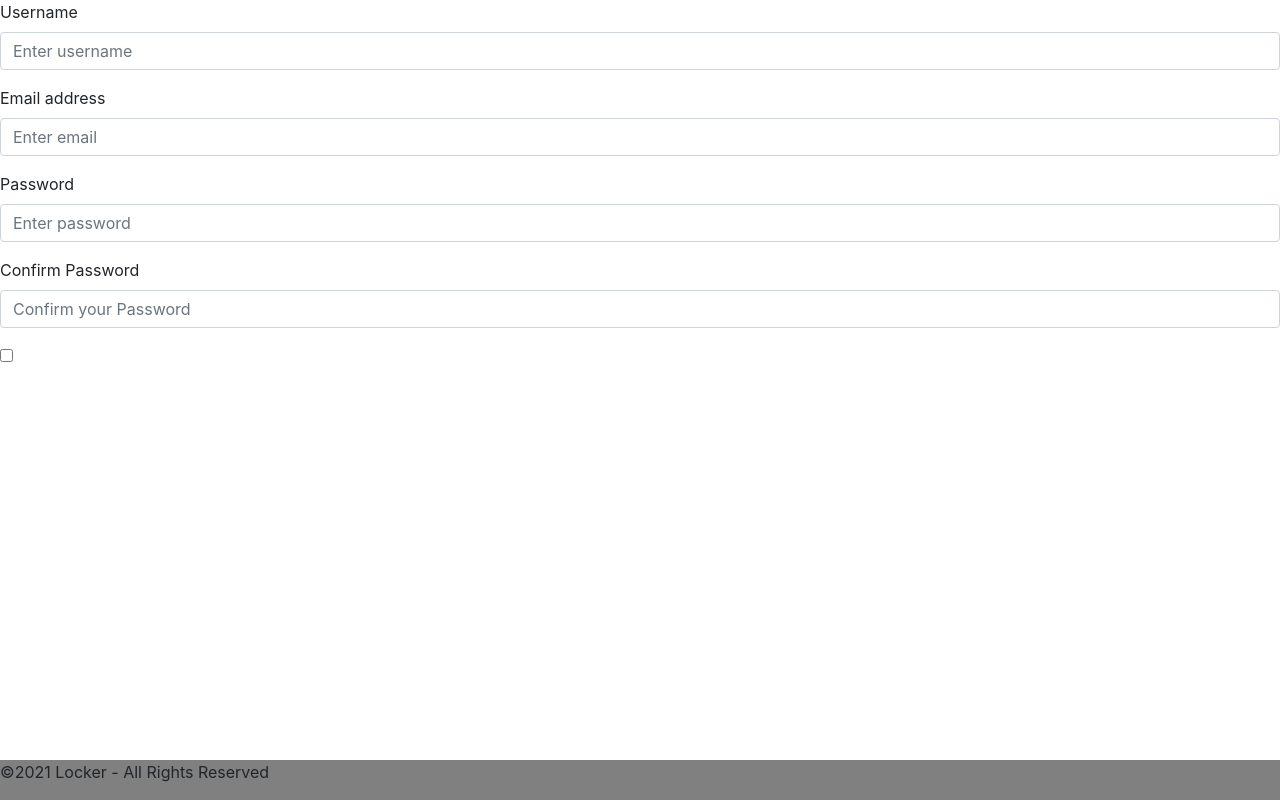
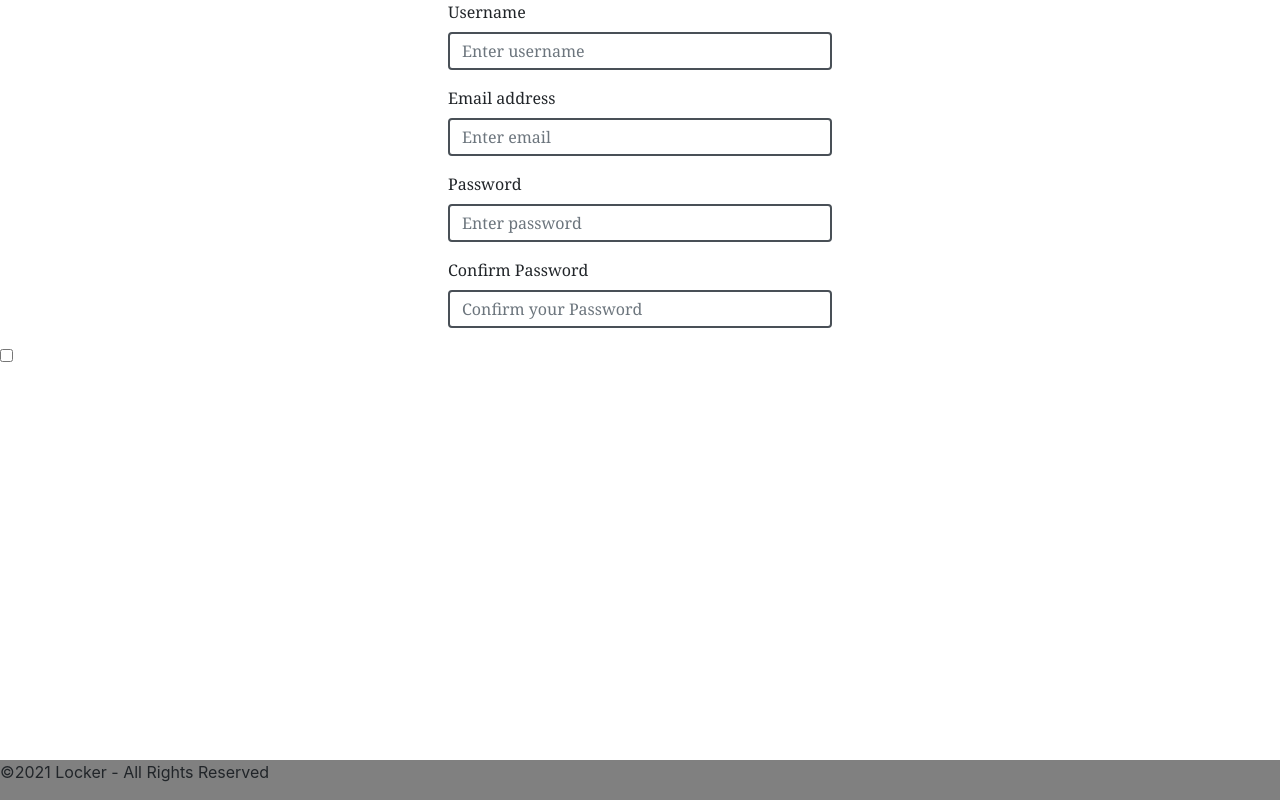
Before and after one commit to alexisbernier/locker-project, a React (Create React App) app: page / in a window 1280 px wide. Built offline with nearby package versions, Linux system fonts and the light colour scheme.

Commit message:
feat: added style to form components

```diff
--- a/src/components/forms/ConfirmPasswordForm.js
+++ b/src/components/forms/ConfirmPasswordForm.js
@@ -1,13 +1,26 @@
 import Form from "react-bootstrap/Form";
+import styled from "@emotion/styled";
+
+const StyledForm = styled.form`
+  font-family: Georgia, serif;
+  margin-left: auto;
+  margin-right: auto;
+  width: 30%;
+  height: 100%;
+
+  #formBasicPassword {
+    border: 2px solid;
+  }
+`;
 
 const ConfirmPasswordForm = () => {
   return (
-    <Form>
+    <StyledForm>
       <Form.Group controlId="formBasicPassword">
         <Form.Label>Confirm Password</Form.Label>
         <Form.Control type="password" placeholder="Confirm your Password" />
       </Form.Group>
-    </Form>
+    </StyledForm>
   );
 };
 
--- a/src/components/forms/EmailForm.js
+++ b/src/components/forms/EmailForm.js
@@ -1,13 +1,26 @@
 import Form from "react-bootstrap/Form";
+import styled from "@emotion/styled";
+
+const StyledForm = styled.form`
+  font-family: Georgia, serif;
+  margin-left: auto;
+  margin-right: auto;
+  width: 30%;
+  height: 100%;
+
+  #formBasicEmail {
+    border: 2px solid;
+  }
+`;
 
 const EmailForm = () => {
   return (
-    <Form>
+    <StyledForm>
       <Form.Group controlId="formBasicEmail">
         <Form.Label>Email address</Form.Label>
         <Form.Control type="email" placeholder="Enter email" />
       </Form.Group>
-    </Form>
+    </StyledForm>
   );
 };
 
--- a/src/components/forms/PasswordForm.js
+++ b/src/components/forms/PasswordForm.js
@@ -1,13 +1,26 @@
 import Form from "react-bootstrap/Form";
+import styled from "@emotion/styled";
+
+const StyledForm = styled.form`
+  font-family: Georgia, serif;
+  margin-left: auto;
+  margin-right: auto;
+  width: 30%;
+  height: 100%;
+
+  #formBasicPassword {
+    border: 2px solid;
+  }
+`;
 
 const PasswordForm = () => {
   return (
-    <Form>
+    <StyledForm>
       <Form.Group controlId="formBasicPassword">
         <Form.Label>Password</Form.Label>
         <Form.Control type="password" placeholder="Enter password" />
       </Form.Group>
-    </Form>
+    </StyledForm>
   );
 };
 
--- a/src/components/forms/UserNameForm.js
+++ b/src/components/forms/UserNameForm.js
@@ -1,13 +1,26 @@
 import Form from "react-bootstrap/Form";
+import styled from "@emotion/styled";
+
+const StyledForm = styled.form`
+  font-family: Georgia, serif;
+  margin-left: auto;
+  margin-right: auto;
+  width: 30%;
+  height: 100%;
+
+  #formBasicName {
+    border: 2px solid;
+  }
+`;
 
 const UserNameForm = () => {
   return (
-    <Form>
+    <StyledForm>
       <Form.Group controlId="formBasicName">
         <Form.Label>Username</Form.Label>
         <Form.Control type="username" placeholder="Enter username" />
       </Form.Group>
-    </Form>
+    </StyledForm>
   );
 };
 
```
